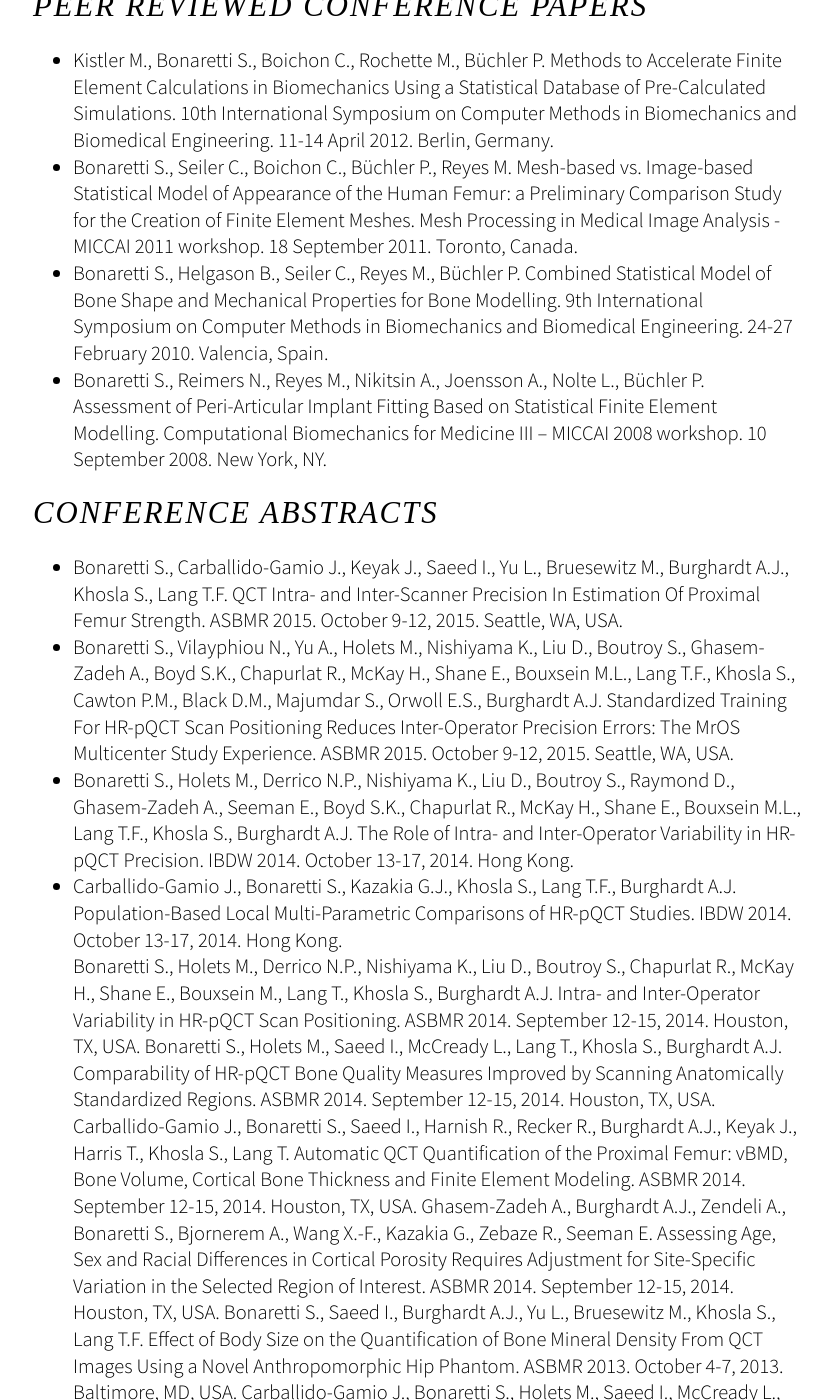
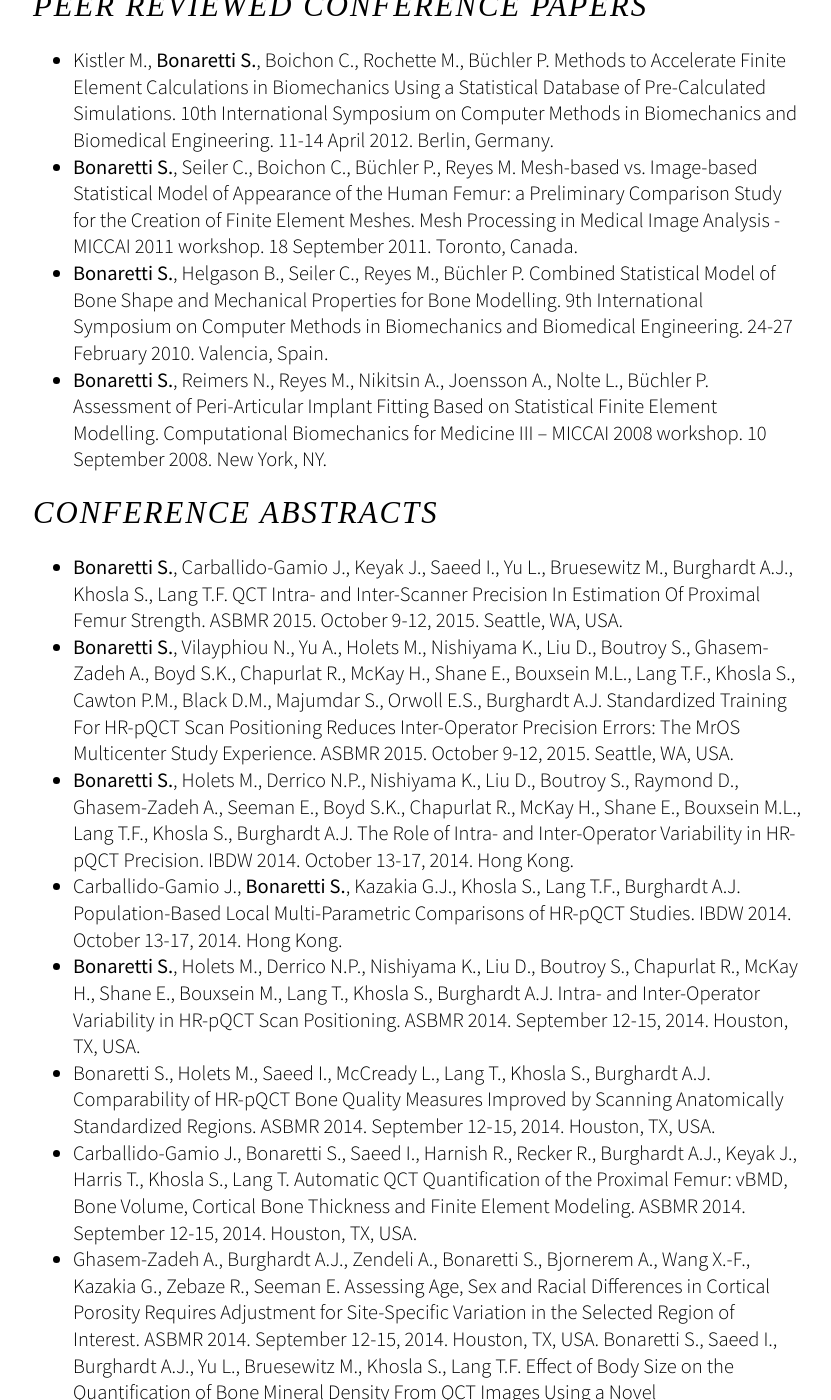
Before and after one commit to sbonaretti/sbonaretti.github.io, a Jekyll site: the page built from Publications.md, in a window 1280 px wide and 1400 px high, scrolled down 1371 px. Shown: the whole window, without its empty margins (222-1053 px from the left). Built offline with Jekyll 4.4.1, drawn with Linux system fonts in a browser that asks for light colours; some web fonts are replaced; some of the changed text lies outside the part shown.

Commit message:
Update Publications.md

```diff
--- a/Publications.md
+++ b/Publications.md
@@ -19,21 +19,21 @@ title: "Publications"
 
 # *Peer Reviewed Conference Papers*
 
-* Kistler M., Bonaretti S., Boichon C., Rochette M., Büchler P. Methods to Accelerate Finite Element Calculations in Biomechanics Using a Statistical Database of Pre-Calculated Simulations. 10th International Symposium on Computer Methods in Biomechanics and Biomedical Engineering. 11-14 April 2012. Berlin, Germany.
-* Bonaretti S., Seiler C., Boichon C., Büchler P., Reyes M. Mesh-based vs. Image-based Statistical Model of Appearance of the Human Femur: a Preliminary Comparison Study for the Creation of Finite Element Meshes. Mesh Processing in Medical Image Analysis - MICCAI 2011 workshop. 18 September 2011. Toronto, Canada.
-* Bonaretti S., Helgason B., Seiler C., Reyes M., Büchler P. Combined Statistical Model of Bone Shape and Mechanical Properties for Bone Modelling. 9th International Symposium on Computer Methods in Biomechanics and Biomedical Engineering. 24-27 February 2010. Valencia, Spain.
-* Bonaretti S., Reimers N., Reyes M., Nikitsin A., Joensson A., Nolte L., Büchler P. Assessment of Peri-Articular Implant Fitting Based on Statistical Finite Element Modelling. Computational Biomechanics for Medicine III – MICCAI 2008 workshop. 10 September 2008. New York, NY.
+* Kistler M., **Bonaretti S.**, Boichon C., Rochette M., Büchler P. Methods to Accelerate Finite Element Calculations in Biomechanics Using a Statistical Database of Pre-Calculated Simulations. 10th International Symposium on Computer Methods in Biomechanics and Biomedical Engineering. 11-14 April 2012. Berlin, Germany.
+* **Bonaretti S.**, Seiler C., Boichon C., Büchler P., Reyes M. Mesh-based vs. Image-based Statistical Model of Appearance of the Human Femur: a Preliminary Comparison Study for the Creation of Finite Element Meshes. Mesh Processing in Medical Image Analysis - MICCAI 2011 workshop. 18 September 2011. Toronto, Canada.
+* **Bonaretti S.**, Helgason B., Seiler C., Reyes M., Büchler P. Combined Statistical Model of Bone Shape and Mechanical Properties for Bone Modelling. 9th International Symposium on Computer Methods in Biomechanics and Biomedical Engineering. 24-27 February 2010. Valencia, Spain.
+* **Bonaretti S.**, Reimers N., Reyes M., Nikitsin A., Joensson A., Nolte L., Büchler P. Assessment of Peri-Articular Implant Fitting Based on Statistical Finite Element Modelling. Computational Biomechanics for Medicine III – MICCAI 2008 workshop. 10 September 2008. New York, NY.
 
 # *Conference Abstracts*
 
-* Bonaretti S., Carballido-Gamio J., Keyak J., Saeed I., Yu L., Bruesewitz M., Burghardt A.J., Khosla S., Lang T.F. QCT Intra- and Inter-Scanner Precision In Estimation Of Proximal Femur Strength. ASBMR 2015. October 9-12, 2015. Seattle, WA, USA.
-* Bonaretti S., Vilayphiou N., Yu A., Holets M., Nishiyama K., Liu D., Boutroy S., Ghasem-Zadeh A., Boyd S.K., Chapurlat R., McKay H., Shane E., Bouxsein M.L., Lang T.F., Khosla S., Cawton P.M., Black D.M., Majumdar S., Orwoll E.S., Burghardt A.J. Standardized Training For HR-pQCT Scan Positioning Reduces Inter-Operator Precision Errors: The MrOS Multicenter Study Experience. ASBMR 2015. October 9-12, 2015. Seattle, WA, USA.
-* Bonaretti S., Holets M., Derrico N.P., Nishiyama K., Liu D., Boutroy S., Raymond D., Ghasem-Zadeh A., Seeman E., Boyd S.K., Chapurlat R., McKay H., Shane E., Bouxsein M.L., Lang T.F., Khosla S., Burghardt A.J. The Role of Intra- and Inter-Operator Variability in HR-pQCT Precision. IBDW 2014. October 13-17, 2014. Hong Kong.
-* Carballido-Gamio J., Bonaretti S., Kazakia G.J., Khosla S., Lang T.F., Burghardt A.J. Population-Based Local Multi-Parametric Comparisons of HR-pQCT Studies. IBDW 2014. October 13-17, 2014. Hong Kong.
-Bonaretti S., Holets M., Derrico N.P., Nishiyama K., Liu D., Boutroy S., Chapurlat R., McKay H., Shane E., Bouxsein M., Lang T., Khosla S., Burghardt A.J. Intra- and Inter-Operator Variability in HR-pQCT Scan Positioning. ASBMR 2014. September 12-15, 2014. Houston, TX, USA.
-Bonaretti S., Holets M., Saeed I., McCready L., Lang T., Khosla S., Burghardt A.J. Comparability of HR-pQCT Bone Quality Measures Improved by Scanning Anatomically Standardized Regions. ASBMR 2014. September 12-15, 2014. Houston, TX, USA.
-Carballido-Gamio J., Bonaretti S., Saeed I., Harnish R., Recker R., Burghardt A.J., Keyak J., Harris T., Khosla S., Lang T. Automatic QCT Quantification of the Proximal Femur: vBMD, Bone Volume, Cortical Bone Thickness and Finite Element Modeling. ASBMR 2014. September 12-15, 2014. Houston, TX, USA.
-Ghasem-Zadeh A., Burghardt A.J., Zendeli A., Bonaretti S., Bjornerem A., Wang X.-F., Kazakia G., Zebaze R., Seeman E. Assessing Age, Sex and Racial Differences in Cortical Porosity Requires Adjustment for Site-Specific Variation in the Selected Region of Interest. ASBMR 2014. September 12-15, 2014. Houston, TX, USA.
+* **Bonaretti S.**, Carballido-Gamio J., Keyak J., Saeed I., Yu L., Bruesewitz M., Burghardt A.J., Khosla S., Lang T.F. QCT Intra- and Inter-Scanner Precision In Estimation Of Proximal Femur Strength. ASBMR 2015. October 9-12, 2015. Seattle, WA, USA.
+* **Bonaretti S.**, Vilayphiou N., Yu A., Holets M., Nishiyama K., Liu D., Boutroy S., Ghasem-Zadeh A., Boyd S.K., Chapurlat R., McKay H., Shane E., Bouxsein M.L., Lang T.F., Khosla S., Cawton P.M., Black D.M., Majumdar S., Orwoll E.S., Burghardt A.J. Standardized Training For HR-pQCT Scan Positioning Reduces Inter-Operator Precision Errors: The MrOS Multicenter Study Experience. ASBMR 2015. October 9-12, 2015. Seattle, WA, USA.
+* **Bonaretti S.**, Holets M., Derrico N.P., Nishiyama K., Liu D., Boutroy S., Raymond D., Ghasem-Zadeh A., Seeman E., Boyd S.K., Chapurlat R., McKay H., Shane E., Bouxsein M.L., Lang T.F., Khosla S., Burghardt A.J. The Role of Intra- and Inter-Operator Variability in HR-pQCT Precision. IBDW 2014. October 13-17, 2014. Hong Kong.
+* Carballido-Gamio J., **Bonaretti S.**, Kazakia G.J., Khosla S., Lang T.F., Burghardt A.J. Population-Based Local Multi-Parametric Comparisons of HR-pQCT Studies. IBDW 2014. October 13-17, 2014. Hong Kong.
+* **Bonaretti S.**, Holets M., Derrico N.P., Nishiyama K., Liu D., Boutroy S., Chapurlat R., McKay H., Shane E., Bouxsein M., Lang T., Khosla S., Burghardt A.J. Intra- and Inter-Operator Variability in HR-pQCT Scan Positioning. ASBMR 2014. September 12-15, 2014. Houston, TX, USA.
+* Bonaretti S., Holets M., Saeed I., McCready L., Lang T., Khosla S., Burghardt A.J. Comparability of HR-pQCT Bone Quality Measures Improved by Scanning Anatomically Standardized Regions. ASBMR 2014. September 12-15, 2014. Houston, TX, USA.
+* Carballido-Gamio J., Bonaretti S., Saeed I., Harnish R., Recker R., Burghardt A.J., Keyak J., Harris T., Khosla S., Lang T. Automatic QCT Quantification of the Proximal Femur: vBMD, Bone Volume, Cortical Bone Thickness and Finite Element Modeling. ASBMR 2014. September 12-15, 2014. Houston, TX, USA.
+* Ghasem-Zadeh A., Burghardt A.J., Zendeli A., Bonaretti S., Bjornerem A., Wang X.-F., Kazakia G., Zebaze R., Seeman E. Assessing Age, Sex and Racial Differences in Cortical Porosity Requires Adjustment for Site-Specific Variation in the Selected Region of Interest. ASBMR 2014. September 12-15, 2014. Houston, TX, USA.
 Bonaretti S., Saeed I., Burghardt A.J., Yu L., Bruesewitz M., Khosla S., Lang T.F. Effect of Body Size on the Quantification of Bone Mineral Density From QCT Images Using a Novel Anthropomorphic Hip Phantom. ASBMR 2013. October 4-7, 2013. Baltimore, MD, USA.
 Carballido-Gamio J., Bonaretti S., Holets M., Saeed I., McCready L., Majumdar S., Lang T.F., Khosla S., Burghardt A.J. Automated Scan Prescription For HR-pQCT: A Multi-Atlas Prospective Registration Approach. ASBMR 2013. October 4-7, 2013. Baltimore, MD, USA.
 Kistler M., Bonaretti S., de Oliveira M.E., Boichon C., Rochette M., Büchler P. Statistical Model of Appearance to Accelerate Finite Element Calculations in Biomechanics. 19th Congress of the European Society of Biomechanics. 1-4 July 2012. Lisbon, Portugal.
```
